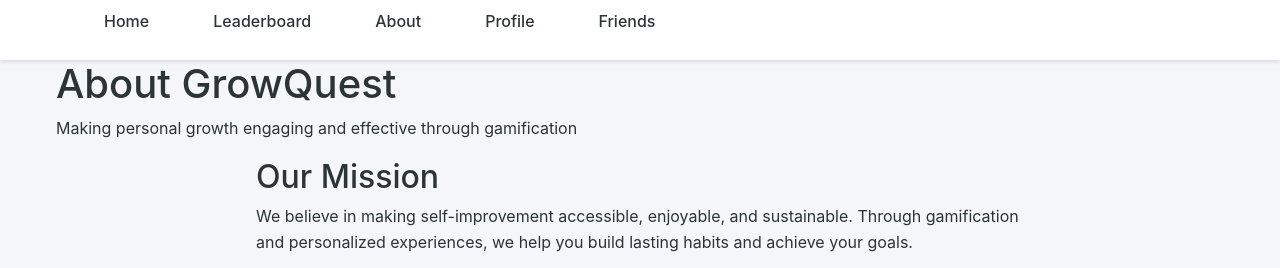
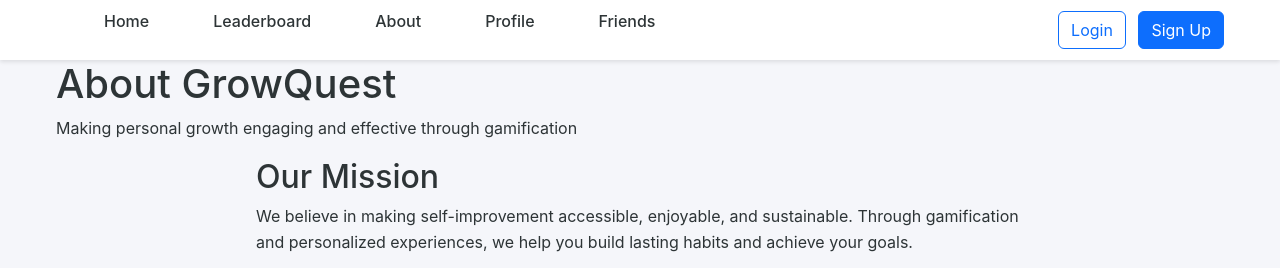
Before and after one commit to DanielOsuoha/SWE_project, a Django app: page /about/ in a window 1280 px wide. Shown: the top 268 px of the page. Run offline with Django 5.2, Linux system fonts and the light colour scheme; parts of the project's set-up code (start-up, migrations or seed data) failed here and were passed over.

Commit message:
modified templates

```diff
--- a/gamified_improvement/templates/base.html
+++ b/gamified_improvement/templates/base.html
@@ -18,6 +18,15 @@
                 <li><a href="{% url 'core:profile' %}">Profile</a></li>
                 <li><a href="{% url 'core:friends' %}">Friends</a></li>
             </ul>
+            <div class="nav-auth">
+                {% if user.is_authenticated %}
+                    <span class="me-3">Welcome, {{ user.get_full_name|default:user.username }}</span>
+                    <a href="{% url 'auth:logout' %}" class="btn btn-outline-primary">Logout</a>
+                {% else %}
+                    <a href="{% url 'auth:login' %}" class="btn btn-outline-primary me-2">Login</a>
+                    <a href="{% url 'auth:signup' %}" class="btn btn-primary">Sign Up</a>
+                {% endif %}
+            </div>
         </nav>
     </header>
     <div class="container">
```
